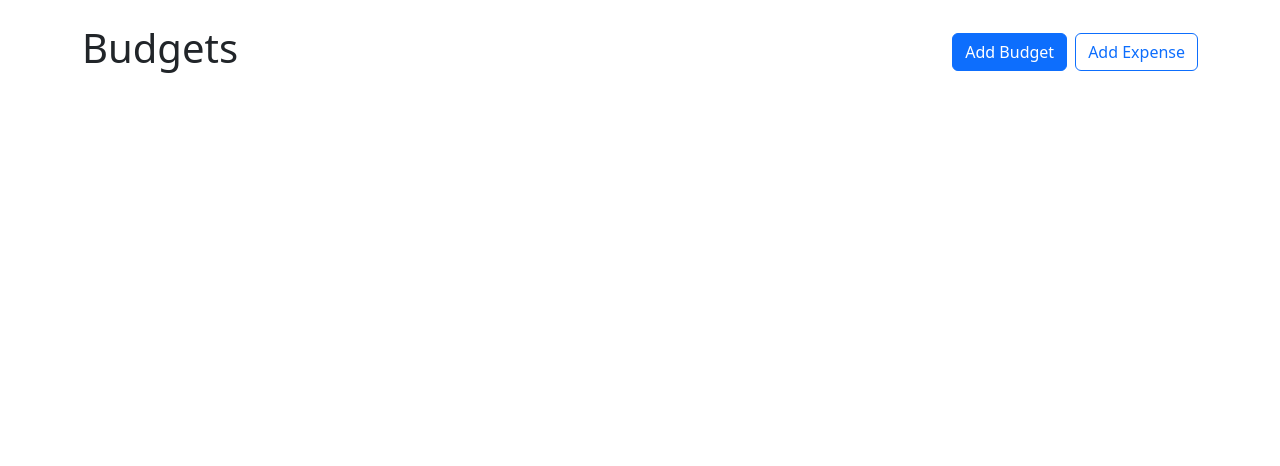
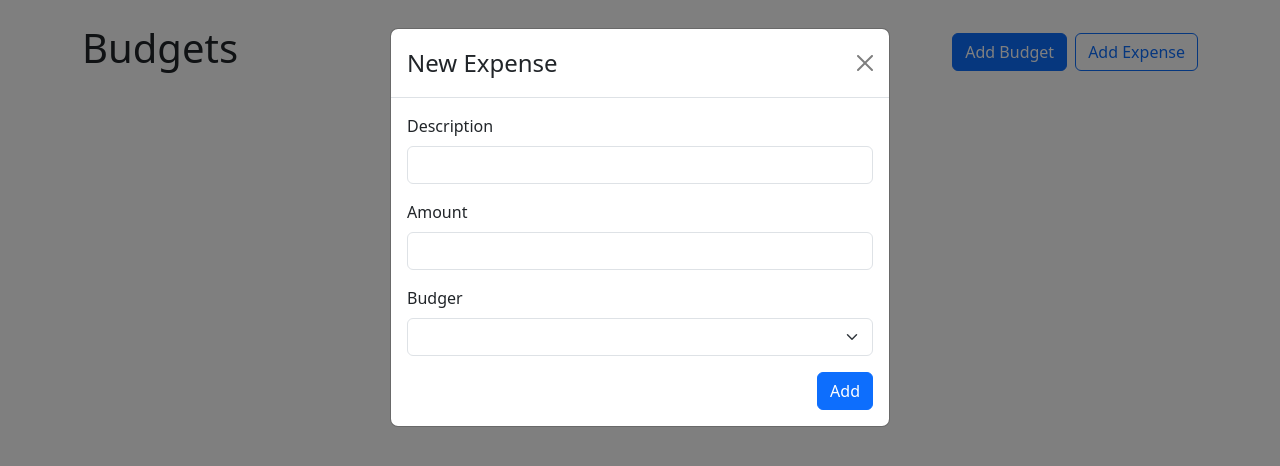
Before and after one commit to tanishkushwaha/expense-tracker, a React (Vite) app: page / in a window 1280 px wide. Shown: the top 466 px of the page. Built offline with nearby package versions, Linux system fonts and the light colour scheme.

Commit message:
Add addExpenseModal

```diff
--- a/src/App.jsx
+++ b/src/App.jsx
@@ -4,6 +4,7 @@
 import { Container, Stack, Button } from 'react-bootstrap';
 import BudgetCard from './components/BudgetCard';
 import AddBudgetModal from './components/AddBudgetModal';
+import AddExpenseModal from './components/AddExpenseModal';
 import { useBudgets } from './contexts/BudgetsContext';
 
 const App = () => {
@@ -42,6 +43,7 @@
       </Container>
 
       <AddBudgetModal show={showAddBudgetModal} handleClose={() => setShowAddBudgetModal(false)} />
+      <AddExpenseModal show={true} />
     </>
   );
 }
--- /dev/null
+++ b/src/components/AddExpenseModal.jsx
@@ -0,0 +1,56 @@
+import { Modal, Form, Button } from "react-bootstrap";
+import { useRef } from "react";
+import { useBudgets } from "../contexts/BudgetsContext";
+
+const AddExpenseModal = ({ show, handleClose, defaultBudgetId }) => {
+  const descriptionRef = useRef();
+  const amountRef = useRef();
+  const budgetIdRef = useRef();
+
+  const { addExpense, budgets } = useBudgets();
+
+  const handleSubmit = (e) => {
+    e.preventDefault();
+
+    addExpense({
+      description: descriptionRef.current.value,
+      amount: parseFloat(amountRef.current.value),
+      budgetId: budgetIdRef.current.value,
+    });
+
+    handleClose();
+  };
+
+  return (
+    <Modal show={show} onHide={handleClose}>
+      <Form onSubmit={handleSubmit}>
+        <Modal.Header closeButton>
+          <Modal.Title>New Expense</Modal.Title>
+        </Modal.Header>
+        <Modal.Body>
+          <Form.Group className="mb-3" controlId="description">
+            <Form.Label>Description</Form.Label>
+            <Form.Control ref={descriptionRef} type="text" required />
+          </Form.Group>
+          <Form.Group className="mb-3" controlId="amount">
+            <Form.Label>Amount</Form.Label>
+            <Form.Control ref={amountRef} type="number" min={0} step={1} required />
+          </Form.Group>
+          <Form.Group className="mb-3" controlId="budgetId">
+            <Form.Label>Budger</Form.Label>
+            <Form.Select defaultValue={defaultBudgetId} ref={budgetIdRef}>
+              {budgets.map(budget => (
+                <option key={budget.id} value={budget.id}>{budget.name}</option>
+              ))}
+            </Form.Select>
+          </Form.Group>
+          <div className="d-flex justify-content-end">
+            <Button variant="primary" type="submit">Add</Button>
+          </div>
+        </Modal.Body>
+      </Form>
+    </Modal>
+  );
+}
+
+export default AddExpenseModal;
```
